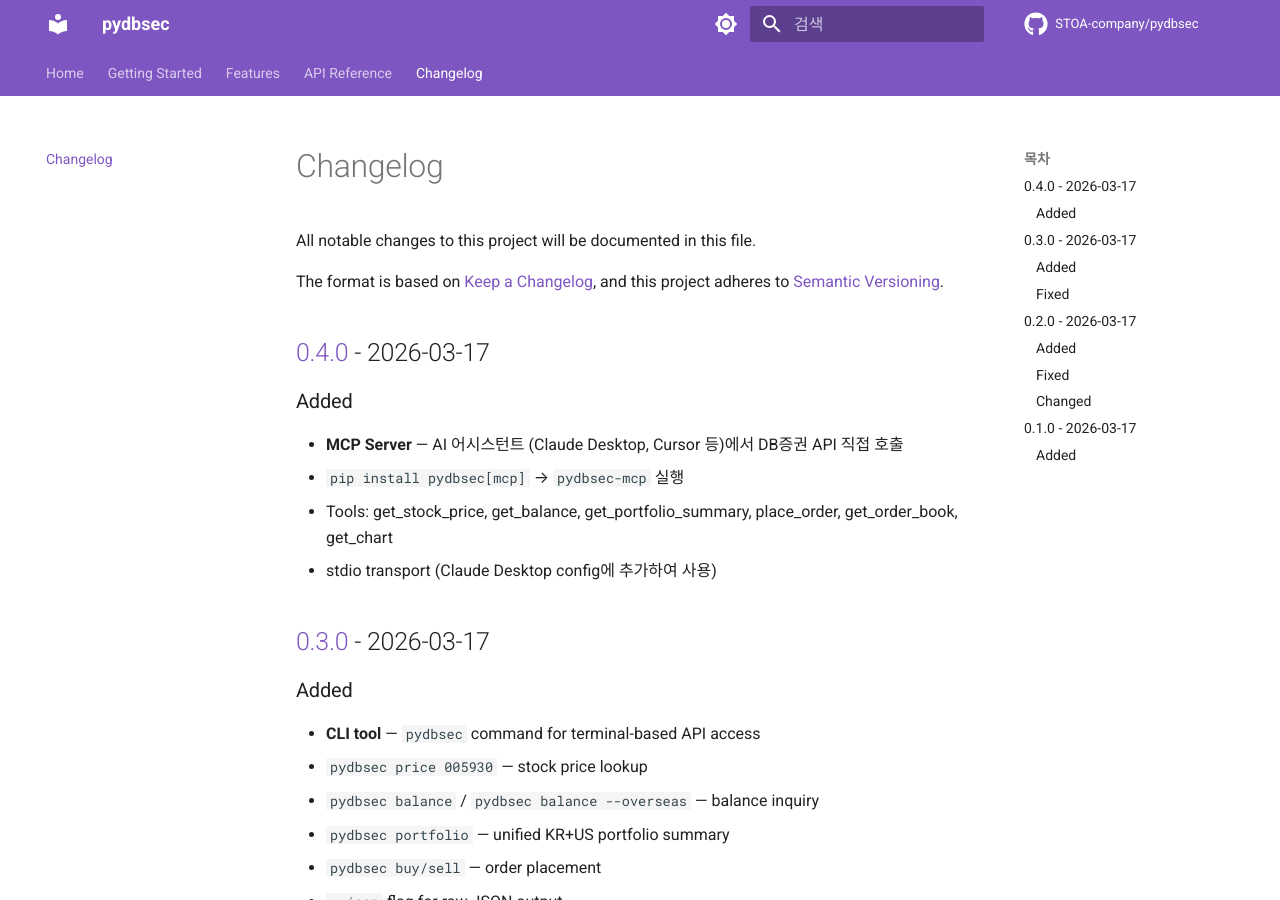
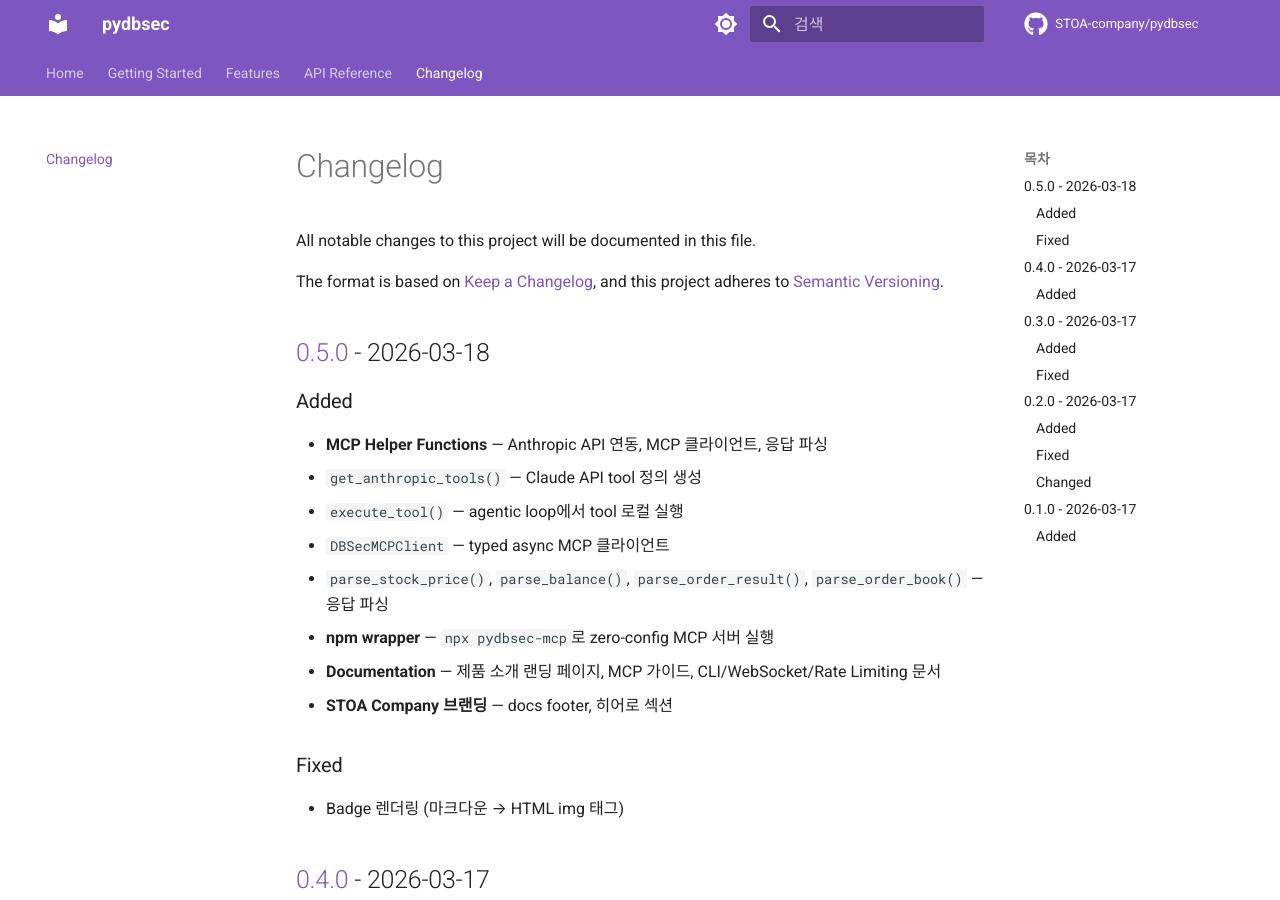
Before and after one commit to Jaeminyx-Stoa/pydbsec, an MkDocs documentation site: the page built from docs/changelog.md, in a window 1280 px wide and 900 px high. Built offline with MkDocs 1.6.1 and Material for MkDocs 9.7.7, drawn with Linux system fonts in a browser that asks for light colours; comment, search, counter and statistics services are not loaded.

Commit message:
chore: bump v0.5.0 — MCP helpers, npm wrapper, docs redesign (#20)
Co-authored-by: Claude Opus 4.6 (1M context) <noreply@anthropic.com>

```diff
--- a/docs/changelog.md
+++ b/docs/changelog.md
@@ -4,6 +4,25 @@ All notable changes to this project will be documented in this file.
 
 The format is based on [Keep a Changelog](https://keepachangelog.com/en/1.1.0/),
 and this project adheres to [Semantic Versioning](https://semver.org/spec/v2.0.0.html).
+
+## [0.5.0] - 2026-03-18
+
+### Added
+
+- **MCP Helper Functions** — Anthropic API 연동, MCP 클라이언트, 응답 파싱
+  - `get_anthropic_tools()` — Claude API tool 정의 생성
+  - `execute_tool()` — agentic loop에서 tool 로컬 실행
+  - `DBSecMCPClient` — typed async MCP 클라이언트
+  - `parse_stock_price()`, `parse_balance()`, `parse_order_result()`, `parse_order_book()` — 응답 파싱
+- **npm wrapper** — `npx pydbsec-mcp`로 zero-config MCP 서버 실행
+- **Documentation** — 제품 소개 랜딩 페이지, MCP 가이드, CLI/WebSocket/Rate Limiting 문서
+- **STOA Company 브랜딩** — docs footer, 히어로 섹션
+
+### Fixed
+
+- Badge 렌더링 (마크다운 → HTML img 태그)
+
+[0.5.0]: https://github.com/STOA-company/pydbsec/compare/v0.4.0...v0.5.0
 
 ## [0.4.0] - 2026-03-17
 
--- a/pyproject.toml
+++ b/pyproject.toml
@@ -4,7 +4,7 @@ build-backend = "hatchling.build"
 
 [project]
 name = "pydbsec"
-version = "0.4.0"
+version = "0.5.0"
 description = "Python wrapper for DB Securities (DB증권) OpenAPI — Stock trading, balance, quotes, charts for Korean & US markets"
 readme = "README.md"
 license = "MIT"
--- a/src/pydbsec/__init__.py
+++ b/src/pydbsec/__init__.py
@@ -25,4 +25,4 @@ __all__ = [
     "APIError",
 ]
 
-__version__ = "0.4.0"
+__version__ = "0.5.0"
```
Also changed, not shown: CHANGELOG.md (+19 -0 lines).
